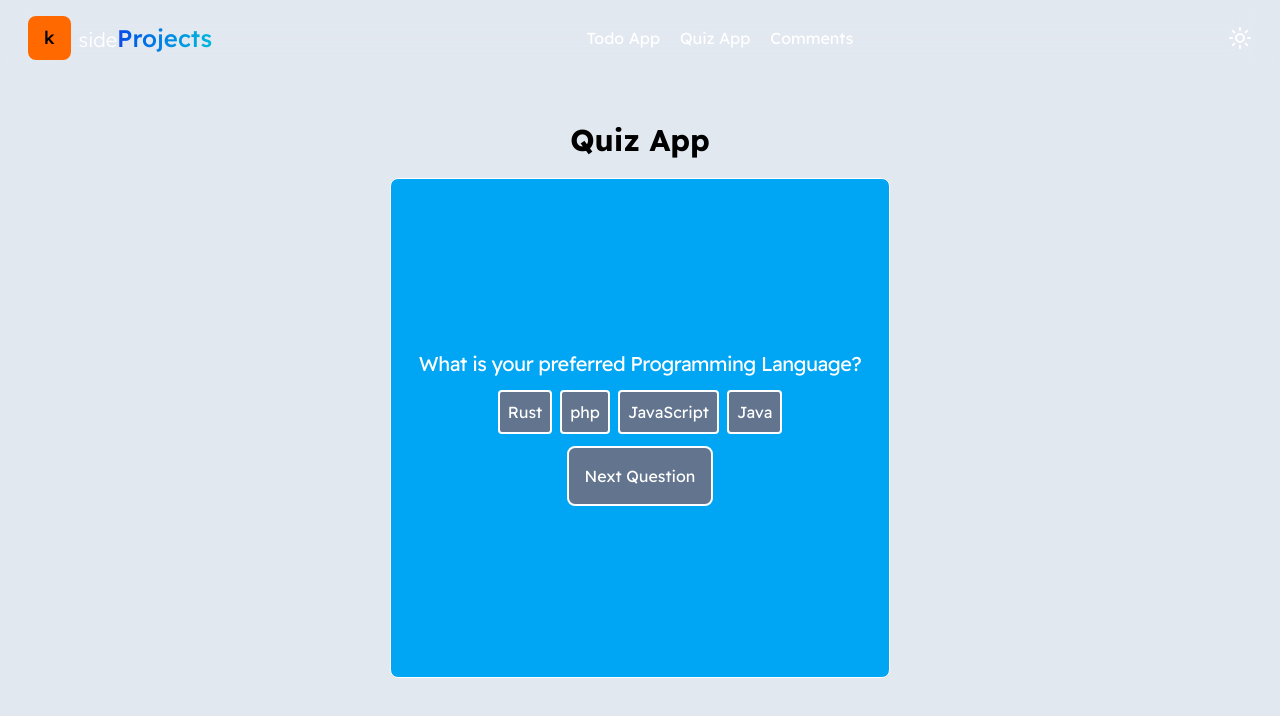
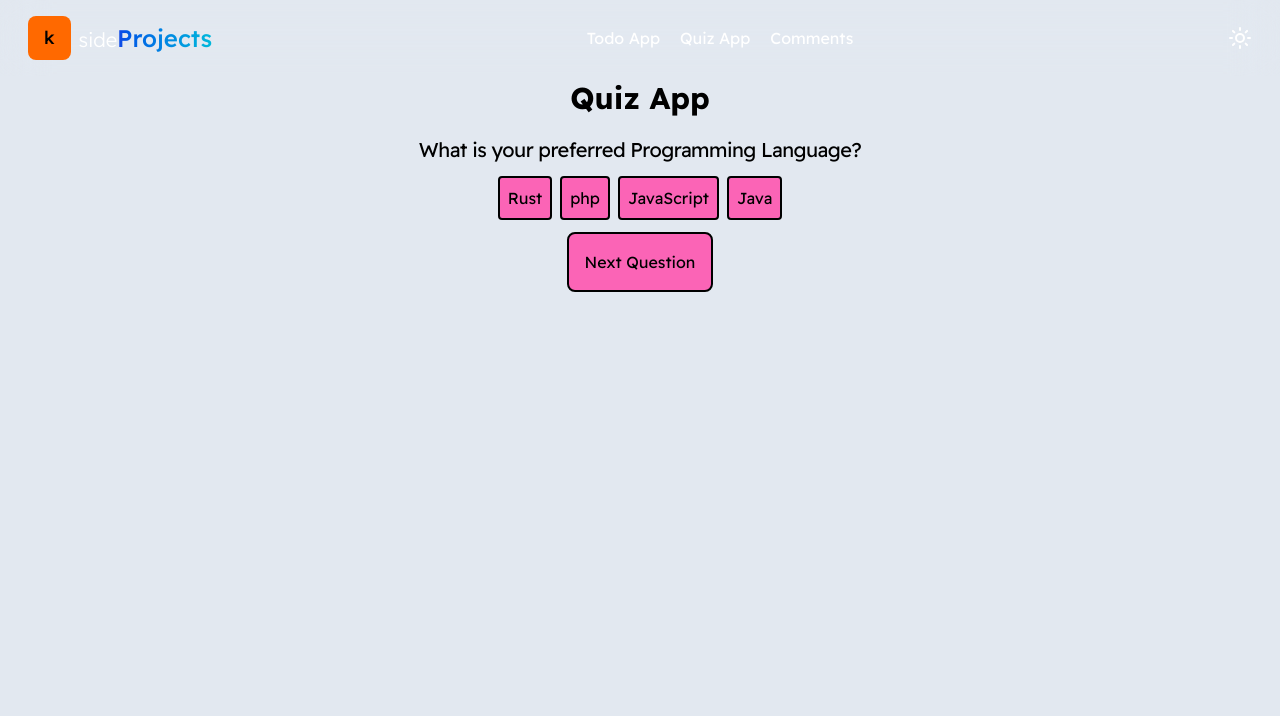
Before and after one commit to acquah-forever/my-side-projects, a React (Vite) app: page /quiz in a window 1280 px wide. Both pictures are taken after a click on the button "Start Quiz". Shown: the top 716 px of the page. Built offline with nearby package versions, Linux system fonts and the light colour scheme.

Commit message:
editing both ToDo and Quiz

```diff
--- a/src/components/EndScreen.jsx
+++ b/src/components/EndScreen.jsx
@@ -13,7 +13,7 @@ const EndScreen = () => {
 
 
   return (
-    <div className='mt-5 w-125 h-125 border rounded-lg bg-sky-500 flex flex-col justify-center items-center'>
+    <div className='mt-5 flex flex-col justify-center items-center'>
       <h1 className='text-3xl mb-4'>Quiz Done</h1>
       {" "}
       <h3 className='text-2xl font-medium mb-5'>{score} / {QuestionBank.length}</h3>
--- a/src/components/MainMenu.jsx
+++ b/src/components/MainMenu.jsx
@@ -8,7 +8,7 @@ const MainMenu = () => {
     setGameState('quiz')
   }
   return (
-    <div className='mt-5 w-125 h-125 border rounded-lg bg-sky-500 flex flex-col justify-center items-center'>
+    <div className='mt-5 flex flex-col justify-center items-center'>
       <button className='cursor-pointer text-black dark:text-white w-75 h-auto m-1.25 text-2xl font-medium bg-slate-400 border-2 rounded-lg p-5'onClick={handleClick}>Start Quiz</button>
 
     </div>
--- a/src/components/Questions.jsx
+++ b/src/components/Questions.jsx
@@ -24,18 +24,18 @@ const Questions = () => {
   }
 
   return (
-    <div className='text-white mt-5 w-125 h-125 border rounded-lg bg-sky-500 flex flex-col justify-center items-center'>
-      <h1 className='text-xl tracking-tight'>{QuestionBank[currentQuestion].prompt}</h1>
+    <div className='mt-5 rounded-lg flex flex-col justify-center items-center'>
+      <h1 className='text-xl text-center tracking-tight'>{QuestionBank[currentQuestion].prompt}</h1>
       <div className='space-x-2 mb-3 mt-3'>
-        <button className='cursor-pointer bg-slate-500 border-2 p-2 rounded' onClick={() => setOptionChosen('A')}>{QuestionBank[currentQuestion].optionA}</button>
-        <button className='cursor-pointer bg-slate-500 border-2 p-2 rounded' onClick={() => setOptionChosen('B')}>{QuestionBank[currentQuestion].optionB}</button>
-        <button className='cursor-pointer bg-slate-500 border-2 p-2 rounded' onClick={() => setOptionChosen('C')}>{QuestionBank[currentQuestion].optionC}</button>
-        <button className='cursor-pointer bg-slate-500 border-2 p-2 rounded' onClick={() => setOptionChosen('D')}>{QuestionBank[currentQuestion].optionD}</button>
+        <button className='cursor-pointer bg-pink-400 border-2 p-2 rounded' onClick={() => setOptionChosen('A')}>{QuestionBank[currentQuestion].optionA}</button>
+        <button className='cursor-pointer bg-pink-400 border-2 p-2 rounded' onClick={() => setOptionChosen('B')}>{QuestionBank[currentQuestion].optionB}</button>
+        <button className='cursor-pointer bg-pink-400 border-2 p-2 rounded' onClick={() => setOptionChosen('C')}>{QuestionBank[currentQuestion].optionC}</button>
+        <button className='cursor-pointer bg-pink-400 border-2 p-2 rounded' onClick={() => setOptionChosen('D')}>{QuestionBank[currentQuestion].optionD}</button>
       </div>
       {currentQuestion == QuestionBank.length - 1 ? (
-        <button className='cursor-pointer bg-slate-500 p-4 border-2 rounded-lg' onClick={finishquiz}>Finish quiz</button>
+        <button className='cursor-pointer bg-pink-400 p-4 border-2 rounded-lg' onClick={finishquiz}>Finish quiz</button>
       ) : (
-        <button className='cursor-pointer bg-slate-500 p-4 border-2 rounded-lg' onClick={nextQuestion}>Next Question</button>
+        <button className='cursor-pointer bg-pink-400 p-4 border-2 rounded-lg' onClick={nextQuestion}>Next Question</button>
       )}
 
     </div>
--- a/src/helpers/QuestionBank.jsx
+++ b/src/helpers/QuestionBank.jsx
@@ -17,9 +17,9 @@ export const QuestionBank = [
     },
     {
         prompt:"Which state is the most used state in React?",
-        optionA:"useQuerry",
+        optionA:"useForm",
         optionB:"useContext",
-        optionC:"useReducer",
+        optionC:"useRef",
         optionD:"useState",
         answer:"D"
     }
--- a/src/pages/Comments.jsx
+++ b/src/pages/Comments.jsx
@@ -63,7 +63,7 @@ const Comments = () => {
 
   return (
 
-    <div className='flex flex-col justify-center px-20 py-30 w-200'>
+    <div className='flex flex-col justify-center  py-30 w-200'>
       <h1 className="text-3xl text-center font-medium mb-7">COMMENT SECTION</h1>
       <div className='flex flex-col'>
         <div className={`border-2 rounded-xl p-1 mb-5 ${isActive ? "border-green-500" : "border-slate-300"}`}>
--- a/src/pages/Home.jsx
+++ b/src/pages/Home.jsx
@@ -17,8 +17,6 @@ const Home = () => {
                     description={e.description} />
                 ))}
             </div>
-
-
         </home>
     )
 }
--- a/src/pages/Quiz.jsx
+++ b/src/pages/Quiz.jsx
@@ -11,15 +11,15 @@ const Quiz = () => {
   const [score, setScore] = useState(0)
 
   return (
-    <div className='flex flex-col min-h-screen justify-center items-center'>
+    <div className='flex flex-col py-20 justify-center items-center'>
       <h1 className='text-3xl text-black dark:text-white font-bold'>Quiz App</h1>
-      <QuizContext.Provider value={{gameState, setGameState, score, setScore}}>
+      <QuizContext.Provider value={{ gameState, setGameState, score, setScore }}>
         {gameState === 'menu' && <MainMenu />}
         {gameState === 'quiz' && <Questions />}
         {gameState === 'endscreen' && <EndScreen />}
       </QuizContext.Provider>
+    </div>
 
-    </div>
   )
 }
 
--- a/src/pages/Todo.jsx
+++ b/src/pages/Todo.jsx
@@ -31,7 +31,7 @@ const ToDoList = () => {
           </div>
         </div>
         <div className='flex justify-center item-center'>
-        <button className='cursor-pointer mb-7 p-3 bg-blue-300 border rounded-lg disabled:opacity-50 ' onClick={handleClick} disabled={!newTask.trim()}>Add Task</button>
+        <button className='cursor-pointer mb-7 p-3 bg-blue-400 border rounded-lg disabled:opacity-50 ' onClick={handleClick} disabled={!newTask.trim()}>Add Task</button>
         </div>
         {task.length > 0 ? (
           <ul>
```
